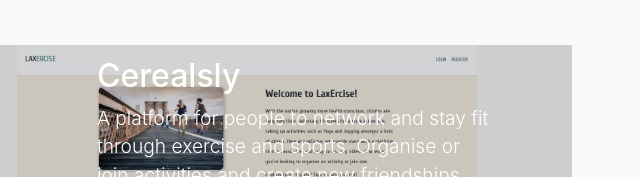
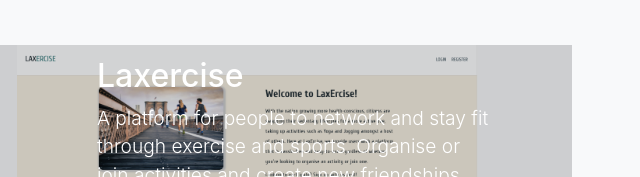
Before and after one commit to ianshalom/ianshalom.github.io, a website with bundled scripts: page index.html in a window 1280 px wide. Shown: the part 2170-2347 px from the top of the page, 623-1263 px from the left. Built offline with nearby package versions, Linux system fonts and the light colour scheme.

Commit message:
Edited typo

```diff
--- a/index.html
+++ b/index.html
@@ -149,7 +149,7 @@
             <a class="portfolio-item" href="https://laxercise.herokuapp.com/">
               <div class="caption">
                 <div class="caption-content">
-                  <div class="h2">Cerealsly</div>
+                  <div class="h2">Laxercise</div>
                   <p class="mb-0">
                     A platform for people to network and stay fit through
                     exercise and sports. Organise or join activities and create
```
